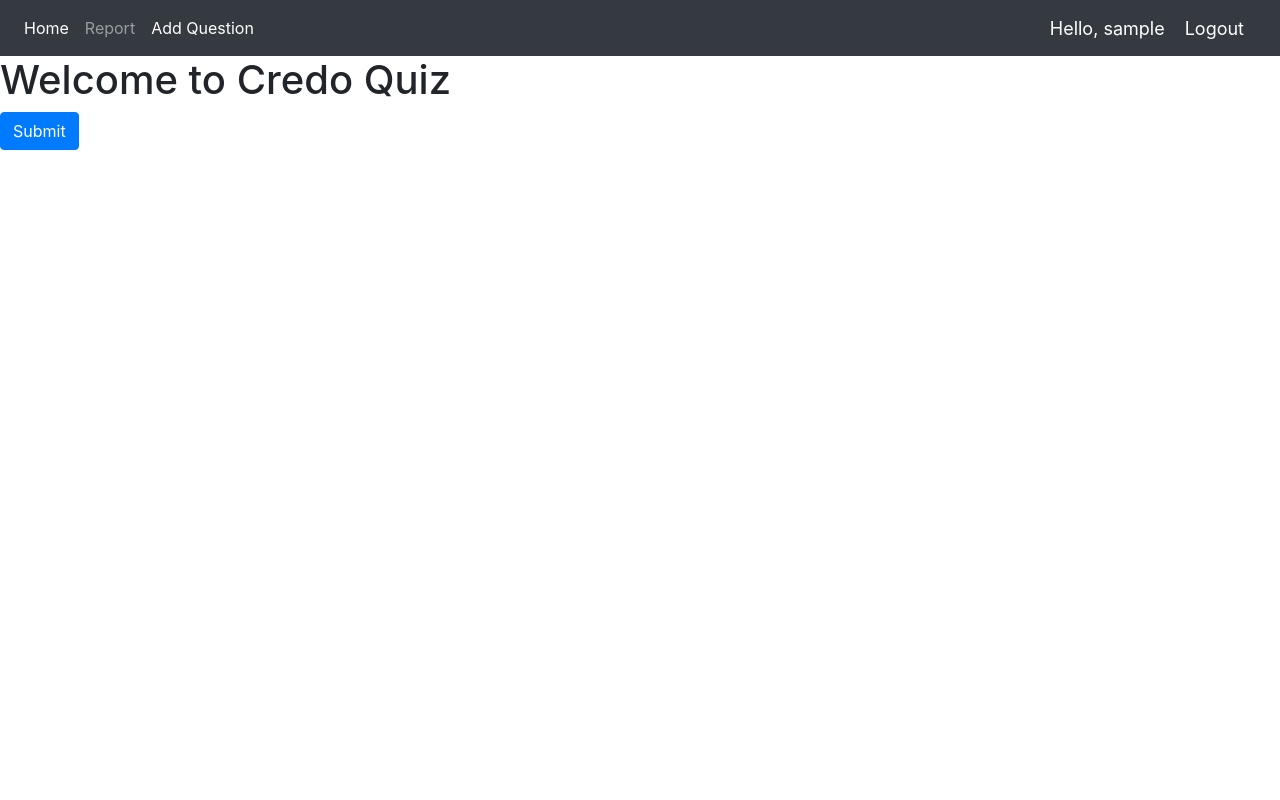
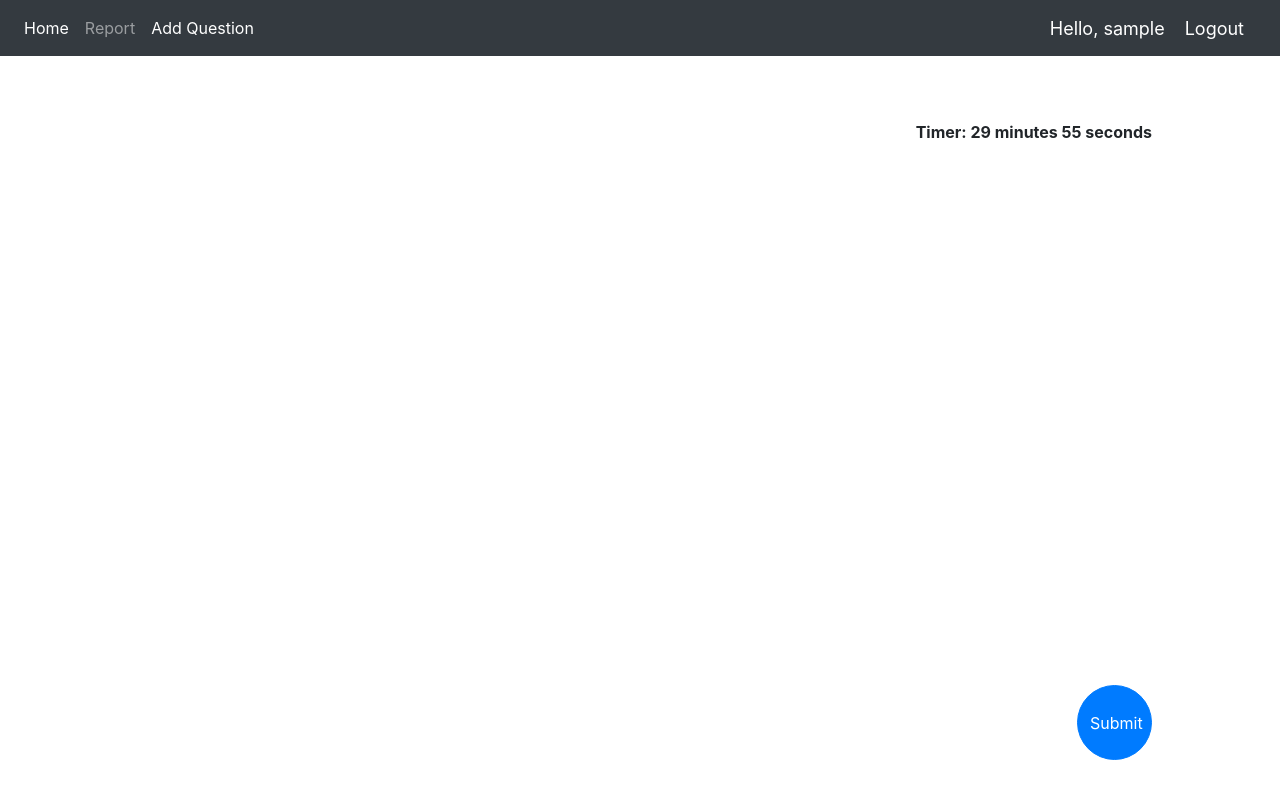
Before and after one commit to technicalaasaan/online_quiz, a Django app: page / in a window 1280 px wide. Run offline with Django 4.2, Linux system fonts and the light colour scheme; the visitor is signed in with stand-in values (Sample User, id 1); data that the repository does not hold is empty; some libraries are stand-ins or nearby versions.

Commit message:
submit position fixed

```diff
--- a/quiz/views.py
+++ b/quiz/views.py
@@ -55,6 +55,7 @@
         for que, ans in request.POST.items():
             if que == 'csrfmiddlewaretoken':
                 continue
+            print('que', que)
             q_obj = Quiz.objects.get(question=que)
             is_correct = True if ans == q_obj.answer else False
             Submission.objects.create(q_id=q_obj, user_id=request.user, sub_answer=q_obj, is_correct=is_correct)
--- a/templates/base.html
+++ b/templates/base.html
@@ -4,16 +4,41 @@
     <meta charset="UTF-8">
     <title>Credo System</title>
     <link rel="stylesheet" href="https://stackpath.bootstrapcdn.com/bootstrap/4.5.0/css/bootstrap.min.css" integrity="sha384-9aIt2nRpC12Uk9gS9baDl411NQApFmC26EwAOH8WgZl5MYYxFfc+NcPb1dKGj7Sk" crossorigin="anonymous">
+    <style>
+        .navbar {
+            position:fixed;
+            width:100%;
+            z-index: 1000000;
+        }
+        .submit_button {
+            position: fixed;
+            bottom: 5%;
+            right: 10%;
+            width: 75px;
+            height: 75px;
+            border-radius: 40px;
+        }
+        #displaytimer {
+            position: fixed;
+            top: 15%;
+            right: 10%;
+        }
+    </style>
     {% block inlinecss %} {% endblock %}
 </head>
 <body>
 {% if request.user.is_authenticated %}
     {% include 'navbar.html' %}
+    <div class="container">
 {% endif %}
 {% block page %}
 {% endblock %}
+{% if not request.user.is_authenticated %}
+    </div>
+{% endif %}
 <script src="https://code.jquery.com/jquery-3.5.1.slim.min.js" integrity="sha384-DfXdz2htPH0lsSSs5nCTpuj/zy4C+OGpamoFVy38MVBnE+IbbVYUew+OrCXaRkfj" crossorigin="anonymous"></script>
 <script src="https://cdn.jsdelivr.net/npm/popper.js@1.16.0/dist/umd/popper.min.js" integrity="sha384-Q6E9RHvbIyZFJoft+2mJbHaEWldlvI9IOYy5n3zV9zzTtmI3UksdQRVvoxMfooAo" crossorigin="anonymous"></script>
 <script src="https://stackpath.bootstrapcdn.com/bootstrap/4.5.0/js/bootstrap.min.js" integrity="sha384-OgVRvuATP1z7JjHLkuOU7Xw704+h835Lr+6QL9UvYjZE3Ipu6Tp75j7Bh/kR0JKI" crossorigin="anonymous"></script>
+{% block inlinescript %} {% endblock %}
 </body>
 </html>
--- a/templates/navbar.html
+++ b/templates/navbar.html
@@ -9,7 +9,7 @@
   }
 </style>
 
-<nav class="navbar navbar-expand-lg navbar-dark bg-dark">
+<nav class="navbar navbar-fixed-top navbar-expand-lg navbar-dark bg-dark">
   <button class="navbar-toggler" type="button" data-toggle="collapse" data-target="#navbarNav" aria-controls="navbarNav" aria-expanded="false" aria-label="Toggle navigation">
     <span class="navbar-toggler-icon"></span>
   </button>
--- a/templates/quiz/home.html
+++ b/templates/quiz/home.html
@@ -2,7 +2,7 @@
 {% block page %}
 
 <h1> Welcome to Credo Quiz </h1>
-<!--<div align="right" id="displaytimer"> <b> Timer </b></div>-->
+<div align="right" id="displaytimer"><b>Time Left: - Minutes - seconds</b></div>
 <form action="" method="post">
     {% csrf_token %}
     {% for q in questions %}
@@ -10,33 +10,54 @@
         <label for="question">{{ q.question }}</label>
     </div>
     <div class="form-check">
-        <div class="form-check">
         <input class="form-check-input" type="radio" name="{{q.question}}" id="gridRadio1" value="A">
         <label class="form-check-label" for="gridRadio1">
             {{ q.option1 }}
         </label>
-        </div>
-        <div class="form-check">
+        <br/>
         <input class="form-check-input" type="radio" name="{{q.question}}" id="gridRadio2" value="B">
         <label class="form-check-label" for="gridRadio2">
             {{ q.option2 }}
         </label>
-        </div>
-        <div class="form-check">
+        <br/>
         <input class="form-check-input" type="radio" name="{{q.question}}" id="gridRadio1" value="C">
         <label class="form-check-label" for="gridRadio1">
             {{ q.option3 }}
         </label>
-        </div>
-        <div class="form-check">
+        <br/>
         <input class="form-check-input" type="radio" name="{{q.question}}" id="gridRadio2" value="D">
         <label class="form-check-label" for="gridRadio2">
             {{ q.option4 }}
         </label>
     </div>
-    </div>
     <br/>
     {% endfor %}
-    <button type="submit" class="btn btn-primary">Submit</button>
+    <button type="submit" class="btn btn-primary submit_button">Submit</button>
 </form>
 {% endblock %}
+{% block inlinescript %}
+    <script>
+        function disableF5(e) { if ((e.which || e.keyCode) == 116 || (e.which || e.keyCode) == 82) e.preventDefault(); };
+        $(document).ready(function(){
+             $(document).on("keydown", disableF5);
+        });
+        if (!localStorage.getItem('timer')) {
+           t = 1800;
+           localStorage.setItem('timer', t);
+        }
+        else {
+           t = parseInt(localStorage.getItem('timer'));
+        }
+        const timer=document.getElementById('displaytimer');
+        setInterval(()=>{
+            if (t < 1) {
+                $('.submit_button').click();
+            }
+            min = parseInt(t/60);
+            sec = t%60;
+            timer.innerHTML ="<b>Timer: " +min+" minutes " +sec+" seconds</b>";
+            t-=1;
+            localStorage.setItem('timer', t);
+        },1000);
+    </script>
+{% endblock %}
```
Also changed, not shown: templates/login.html (+9 -4 lines). Lines whose indentation alone changed are shown as unchanged.
